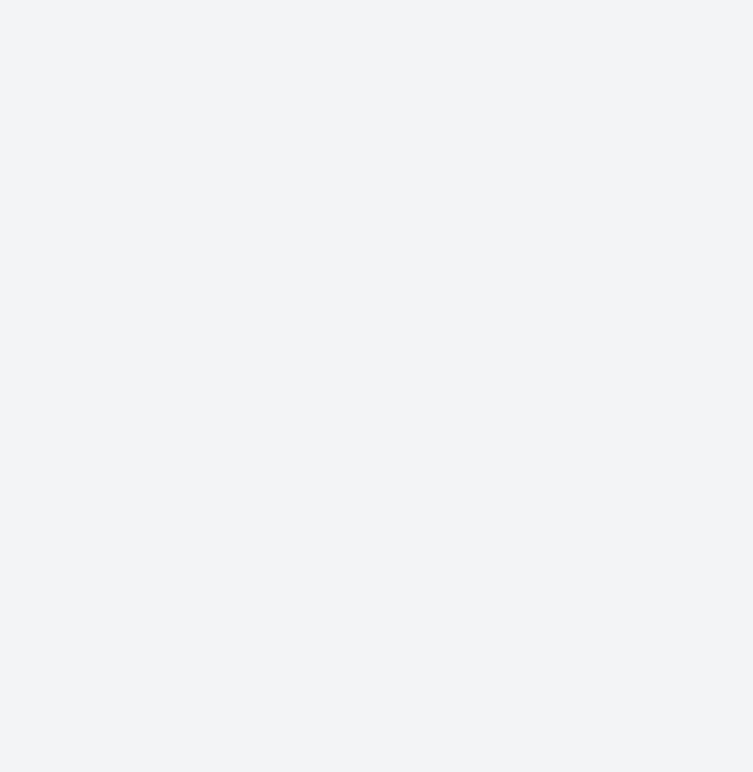
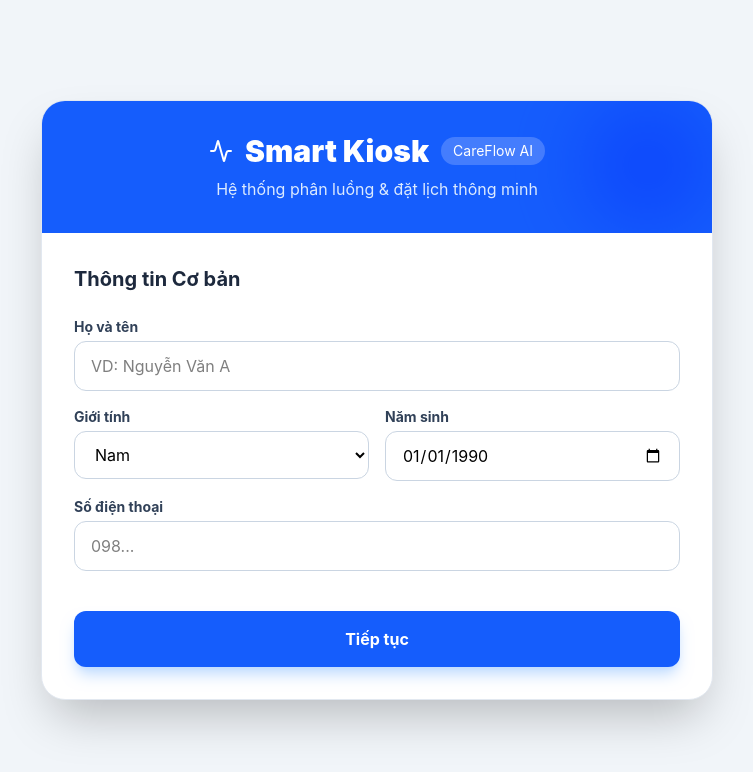
Before and after one commit to NamHaiIT2HUST/VAIC_2026, a React app in the folder frontend/: page /kiosk in a window 1280 px wide. Before the commit this address had no page. Shown: the top 772 px of the page, without its empty margins (263-1016 px from the left). Built offline with nearby package versions, Linux system fonts and the light colour scheme; the HTML template or start-up script is replaced by a standard one.

Commit message:
fix: resolve table column misalignment in Nurse Dashboard

```diff
--- a/frontend/src/App.jsx
+++ b/frontend/src/App.jsx
@@ -4,6 +4,8 @@ import Dashboard from './pages/Dashboard';
 import PatientApp from './pages/PatientApp';
 import DoctorDashboard from './pages/DoctorDashboard';
 import AdminDashboard from './pages/AdminDashboard';
+import DemoHub from './pages/DemoHub';
+import Kiosk from './pages/Kiosk';
 
 // A simple PrivateRoute component to check role
 const PrivateRoute = ({ children, allowedRole }) => {
@@ -24,6 +26,8 @@ function App() {
       <Routes>
         <Route path="/" element={<Navigate to="/login" replace />} />
         <Route path="/login" element={<Login />} />
+        <Route path="/demo" element={<DemoHub />} />
+        <Route path="/kiosk" element={<Kiosk />} />
 
         <Route
           path="/app/nurse"
--- a/frontend/src/pages/Dashboard.jsx
+++ b/frontend/src/pages/Dashboard.jsx
@@ -156,23 +156,27 @@ export default function Dashboard() {
                   <tr key={index} className="hover:bg-teal-50 transition-colors border-b last:border-0 group cursor-pointer">
                     <td className="px-6 py-4">
                       <p className="font-bold text-slate-800">{p.patient_code}</p>
-                      <p className="text-xs text-slate-500">{p.time}</p>
                     </td>
                     <td className="px-6 py-4">
                       <p className="font-bold text-teal-900">{p.name}</p>
-                      <p className="text-xs text-slate-500">{p.age} tuổi • {p.gender}</p>
+                    </td>
+                    <td className="px-6 py-4 text-slate-600 text-sm">
+                      {p.age} tuổi • {p.gender}
                     </td>
                     <td className="px-6 py-4">
-                      {p.status === 'VIP' ? (
+                      {p.status === 'Emergency' || p.status === 'VIP' ? (
                         <span className="bg-red-100 text-red-700 font-bold px-2 py-1 rounded text-xs border border-red-200">CẤP CỨU / VIP</span>
                       ) : (
-                        <span className="bg-slate-100 text-slate-700 px-2 py-1 rounded text-xs">Thường</span>
+                        <span className="bg-slate-100 text-slate-700 px-2 py-1 rounded text-xs font-semibold">Khám Thường</span>
                       )}
                     </td>
                     <td className="px-6 py-4">
                       <div className="flex items-center gap-2 text-sm font-medium text-slate-600">
                         {p.location}
                       </div>
+                    </td>
+                    <td className="px-6 py-4 text-slate-500 text-sm font-medium">
+                      {p.time}
                     </td>
                     <td className="px-6 py-4 text-right">
                       <button
--- /dev/null
+++ b/frontend/src/pages/Kiosk.jsx
@@ -0,0 +1,162 @@
+import { useState } from 'react';
+import { UserPlus, Activity, CheckCircle2, Clock } from 'lucide-react';
+
+export default function Kiosk() {
+  const [step, setStep] = useState(1);
+  const [formData, setFormData] = useState({
+    full_name: '',
+    gender: 'Nam',
+    date_of_birth: '1990-01-01',
+    phone: '',
+    symptom: '',
+    priority: 'Normal'
+  });
+  const [result, setResult] = useState(null);
+  const [loading, setLoading] = useState(false);
+
+  const handleSubmit = async () => {
+    setLoading(true);
+    try {
+      const res = await fetch((import.meta.env.VITE_API_URL || 'http://localhost:8080') + '/api/v1/appointments/checkin', {
+        method: 'POST',
+        headers: { 'Content-Type': 'application/json' },
+        body: JSON.stringify(formData)
+      });
+      const data = await res.json();
+      setResult(data);
+      setStep(3);
+    } catch (err) {
+      console.error(err);
+      alert('Lỗi kết nối Server');
+    }
+    setLoading(false);
+  };
+
+  return (
+    <div className="min-h-screen bg-slate-100 flex items-center justify-center p-4 font-sans">
+      <div className="bg-white rounded-3xl shadow-2xl w-full max-w-2xl overflow-hidden border border-slate-200">
+
+        {/* Header */}
+        <div className="bg-blue-600 text-white p-8 text-center relative overflow-hidden">
+          <div className="absolute top-0 right-0 w-32 h-32 bg-blue-500 rounded-full mix-blend-multiply filter blur-2xl opacity-50"></div>
+          <h1 className="text-3xl font-black mb-2 relative z-10 flex items-center justify-center gap-3">
+            <Activity /> Smart Kiosk <span className="text-sm font-normal bg-white/20 px-3 py-1 rounded-full">CareFlow AI</span>
+          </h1>
+          <p className="text-blue-100 relative z-10">Hệ thống phân luồng & đặt lịch thông minh</p>
+        </div>
+
+        {/* Content */}
+        <div className="p-8">
+
+          {step === 1 && (
+            <div className="animate-in fade-in slide-in-from-bottom-4 duration-500">
+              <h2 className="text-xl font-bold text-slate-800 mb-6">Thông tin Cơ bản</h2>
+              <div className="space-y-4">
+                <div>
+                  <label className="block text-sm font-bold text-slate-700 mb-1">Họ và tên</label>
+                  <input type="text" className="w-full border border-slate-300 rounded-xl px-4 py-3 focus:ring-2 focus:ring-blue-500 outline-none"
+                    placeholder="VD: Nguyễn Văn A" value={formData.full_name} onChange={e => setFormData({...formData, full_name: e.target.value})} />
+                </div>
+                <div className="grid grid-cols-2 gap-4">
+                  <div>
+                    <label className="block text-sm font-bold text-slate-700 mb-1">Giới tính</label>
+                    <select className="w-full border border-slate-300 rounded-xl px-4 py-3"
+                      value={formData.gender} onChange={e => setFormData({...formData, gender: e.target.value})}>
+                      <option>Nam</option>
+                      <option>Nữ</option>
+                    </select>
+                  </div>
+                  <div>
+                    <label className="block text-sm font-bold text-slate-700 mb-1">Năm sinh</label>
+                    <input type="date" className="w-full border border-slate-300 rounded-xl px-4 py-3"
+                      value={formData.date_of_birth} onChange={e => setFormData({...formData, date_of_birth: e.target.value})} />
+                  </div>
+                </div>
+                <div>
+                  <label className="block text-sm font-bold text-slate-700 mb-1">Số điện thoại</label>
+                  <input type="tel" className="w-full border border-slate-300 rounded-xl px-4 py-3"
+                    placeholder="098..." value={formData.phone} onChange={e => setFormData({...formData, phone: e.target.value})} />
+                </div>
+                <button onClick={() => setStep(2)} className="w-full bg-blue-600 text-white font-bold rounded-xl py-4 mt-6 hover:bg-blue-700 transition-colors shadow-lg shadow-blue-200">
+                  Tiếp tục
+                </button>
+              </div>
+            </div>
+          )}
+
+          {step === 2 && (
+            <div className="animate-in fade-in slide-in-from-right-8 duration-500">
+              <h2 className="text-xl font-bold text-slate-800 mb-6">Đánh giá Triệu chứng</h2>
+              <div className="space-y-4">
+                <div>
+                  <label className="block text-sm font-bold text-slate-700 mb-1">Mô tả triệu chứng hiện tại</label>
+                  <textarea rows="3" className="w-full border border-slate-300 rounded-xl px-4 py-3 focus:ring-2 focus:ring-blue-500 outline-none"
+                    placeholder="VD: Đau bụng dữ dội, buồn nôn..." value={formData.symptom} onChange={e => setFormData({...formData, symptom: e.target.value})}></textarea>
+                </div>
+
+                <div>
+                  <label className="block text-sm font-bold text-slate-700 mb-3">Mức độ Khẩn cấp</label>
+                  <div className="grid grid-cols-2 gap-4">
+                    <button
+                      onClick={() => setFormData({...formData, priority: 'Normal'})}
+                      className={`p-4 rounded-xl border-2 text-left transition-all ${formData.priority === 'Normal' ? 'border-blue-500 bg-blue-50' : 'border-slate-200 hover:border-slate-300'}`}>
+                      <h4 className={`font-bold ${formData.priority === 'Normal' ? 'text-blue-700' : 'text-slate-700'}`}>Khám Thường</h4>
+                      <p className="text-xs text-slate-500 mt-1">Phân bổ theo lịch trống của AI để tránh chờ lâu.</p>
+                    </button>
+
+                    <button
+                      onClick={() => setFormData({...formData, priority: 'Emergency'})}
+                      className={`p-4 rounded-xl border-2 text-left transition-all ${formData.priority === 'Emergency' ? 'border-red-500 bg-red-50' : 'border-slate-200 hover:border-slate-300'}`}>
+                      <h4 className={`font-bold ${formData.priority === 'Emergency' ? 'text-red-700' : 'text-slate-700'}`}>Cấp Cứu VIP</h4>
+                      <p className="text-xs text-slate-500 mt-1">Ưu tiên chèn ngang lên đầu hàng đợi ngay lập tức.</p>
+                    </button>
+                  </div>
+                </div>
+
+                <div className="flex gap-4 mt-6">
+                  <button onClick={() => setStep(1)} className="w-1/3 bg-slate-100 text-slate-600 font-bold rounded-xl py-4 hover:bg-slate-200 transition-colors">
+                    Quay lại
+                  </button>
+                  <button onClick={handleSubmit} disabled={loading} className="w-2/3 bg-blue-600 text-white font-bold rounded-xl py-4 hover:bg-blue-700 transition-colors shadow-lg flex items-center justify-center gap-2">
+                    {loading ? <span className="animate-spin w-5 h-5 border-2 border-white border-t-transparent rounded-full"></span> : <UserPlus size={20} />}
+                    Check-in & Lấy Số
+                  </button>
+                </div>
+              </div>
+            </div>
+          )}
+
+          {step === 3 && result && (
+            <div className="text-center animate-in zoom-in duration-500 py-8">
+              <div className="w-20 h-20 bg-green-100 rounded-full flex items-center justify-center mx-auto mb-6 text-green-500">
+                <CheckCircle2 size={40} />
+              </div>
+              <h2 className="text-2xl font-black text-slate-800 mb-2">Check-in Thành công!</h2>
+              <p className="text-slate-500 mb-8">{result.message}</p>
+
+              <div className="bg-slate-50 border border-slate-200 rounded-2xl p-6 max-w-sm mx-auto text-left space-y-4">
+                <div className="flex justify-between items-center border-b border-slate-200 pb-4">
+                  <span className="text-slate-500 font-medium">Mã Bệnh nhân</span>
+                  <span className="text-xl font-bold text-blue-600 bg-blue-100 px-3 py-1 rounded-lg">{result.patient_code}</span>
+                </div>
+                <div className="flex justify-between items-center pt-2">
+                  <span className="text-slate-500 font-medium flex items-center gap-1"><Clock size={16}/> Giờ khám dự kiến</span>
+                  <span className="text-lg font-bold text-slate-800">{result.appointment_time}</span>
+                </div>
+              </div>
+
+              <p className="text-sm text-amber-600 bg-amber-50 inline-block px-4 py-2 rounded-full mt-6 font-medium">
+                Vui lòng theo dõi ứng dụng CareFlow để nhận thông báo vào phòng khám.
+              </p>
+
+              <button onClick={() => { setStep(1); setFormData({...formData, full_name: ''}); setResult(null); }} className="w-full bg-slate-900 text-white font-bold rounded-xl py-4 mt-8 hover:bg-slate-800 transition-colors shadow-lg">
+                Về Trang chủ Kiosk
+              </button>
+            </div>
+          )}
+
+        </div>
+      </div>
+    </div>
+  );
+}
```
Also changed, not shown: 2 other files (tests, documents, lock files or other folders).
